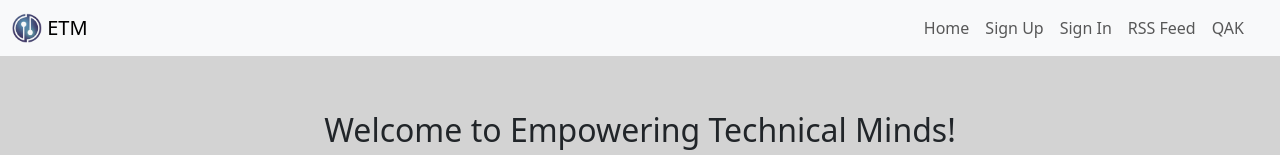
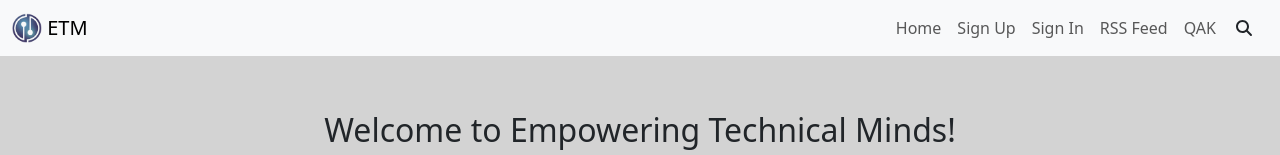
Before and after one commit to bethel-school-of-technology/team-5-node-prophets-frontend, a React (Create React App) app: page / in a window 1280 px wide. Shown: the top 155 px of the page. Built offline with nearby package versions, Linux system fonts and the light colour scheme; no server answers; grey boxes are pictures that could not be loaded.

Commit message:
nav merge

```diff
--- a/src/components/Navigation.js
+++ b/src/components/Navigation.js
@@ -1,13 +1,15 @@
-import React, { useState, useContext, useEffect } from "react";
+import React, { useState } from "react";
 import { Container, Nav, Navbar, Stack } from "react-bootstrap";
 import { Link, Outlet, useParams } from "react-router-dom";
 import "../styles/Navigation.css";
+import { FontAwesomeIcon } from "@fortawesome/react-fontawesome";
+import { faSearch } from "@fortawesome/free-solid-svg-icons";
 import Search from "./Search";
 import SignIn from "./SignIn";
 
 const Navigation = ({ user }) => {
-  const [loggedUser, setLoggedUser] = useState({});
   const [query, setQuery] = useState("");
+  const [searchVisible, setSearchVisible] = useState(false); // Add state for search visibility - Joe
 
   const [showSignInModal, setShowSignInModal] = useState(false);
 
@@ -20,12 +22,15 @@
   };
 
   const handleSubmit = (e) => {
-    // Handle sign-in form submission
     e.preventDefault();
-    // Your sign-in form submission logic here
   };
 
   let { user_id } = useParams();
+
+  // Function to toggle search visibility - Joe
+  const toggleSearch = () => {
+    setSearchVisible(!searchVisible);
+  };
 
   return (
     <>
@@ -80,10 +85,20 @@
                 <Link to="/about" className="nav-link">
                   QAK
                 </Link>
+                {/* Search icon - Joe */}
+                <div className="nav-search-icon" onClick={toggleSearch}>
+                  <FontAwesomeIcon icon={faSearch} />
+                </div>
               </Nav>
             </Navbar.Collapse>
           </Container>
         </Navbar>
+        {/* Floating search bar - Joe */}
+        {searchVisible && (
+          <div className="floating-search">
+            <Search query={query} setQuery={setQuery} />
+          </div>
+        )}
 
         <Stack gap={3} className="col-md-10 mx-auto mt-3">
           <Outlet />
```
